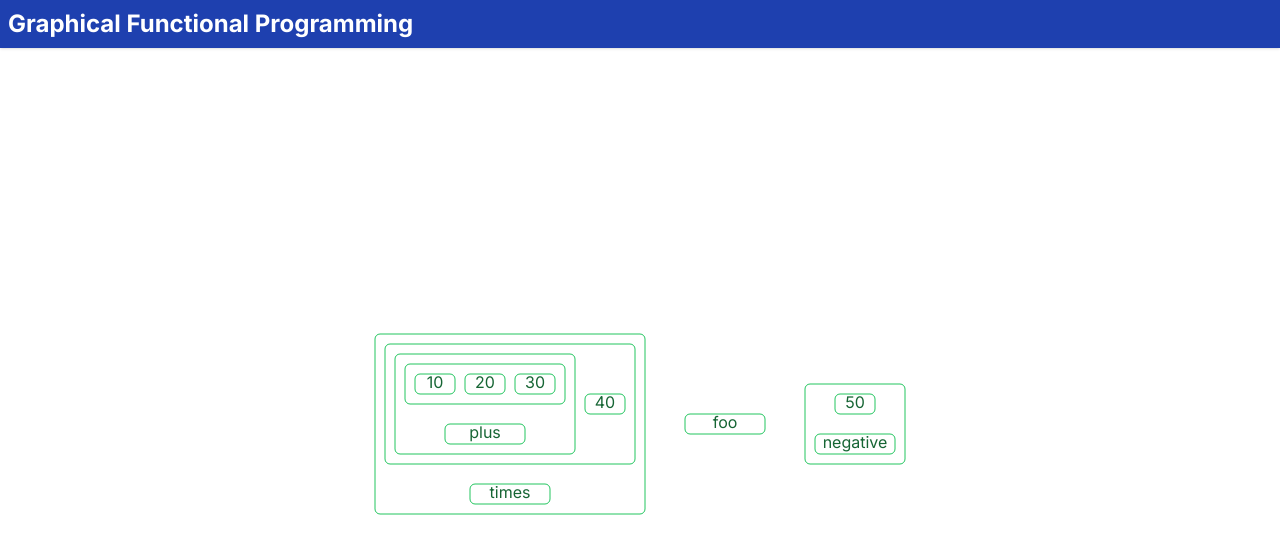
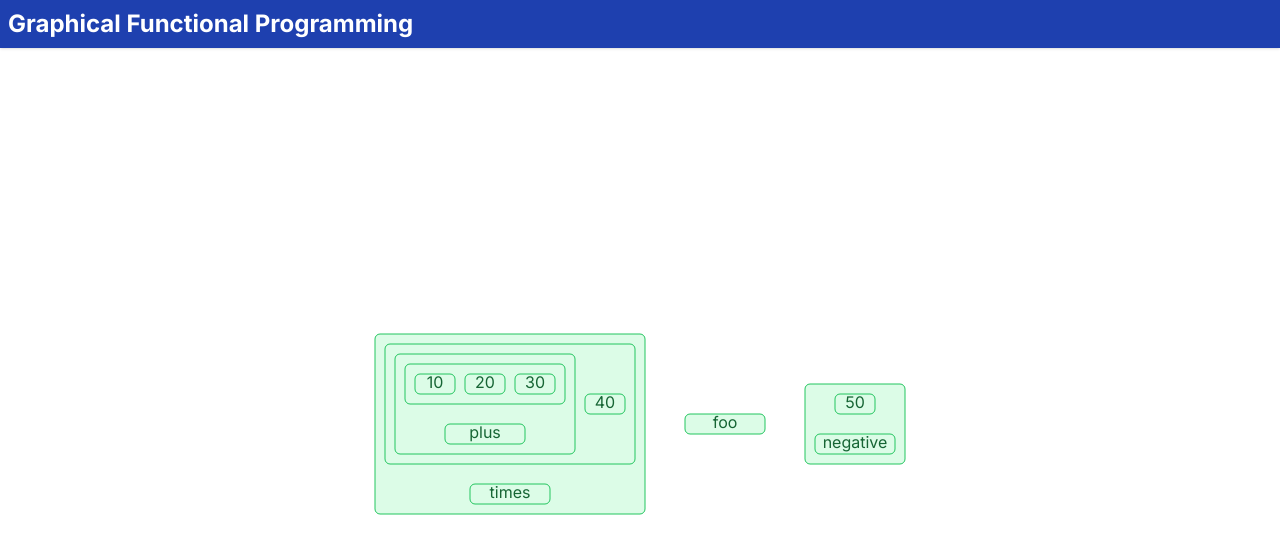
Before and after one commit to anoop901/graphical-functional-programming, a Next.js app: page / in a window 1280 px wide. Shown: the top 554 px of the page. Built offline with nearby package versions, Linux system fonts and the light colour scheme.

Commit message:
fill rectangles, and render them in topological order

```diff
--- a/components/ProgramEditor.tsx
+++ b/components/ProgramEditor.tsx
@@ -1,24 +1,39 @@
 "use client";
 import colors from "tailwindcss/colors";
 import CenteredRect from "./CenteredRect";
-import { useEffect, useMemo, useRef, useState } from "react";
+import { useEffect, useMemo, useState } from "react";
 import ResizingSvg from "./ResizingSvg";
-import { Program, calculateLayout, makeInitialProgram } from "@/model/Program";
+import {
+  Program,
+  calculateLayout,
+  makeInitialProgram,
+  programToDependencyGraph,
+} from "@/model/Program";
+import reverseGraph from "@/logic/graph/reverseGraph";
+import getDescendantsTopologicallySorted from "@/logic/graph/getDescendantsTopologicallySorted";
 
 export default function ProgramEditor() {
-  const center = { x: 0, y: 0 };
-
   const [program, setProgram] = useState<Program>({ blocks: {} });
   useEffect(() => {
     setProgram(makeInitialProgram());
   }, []);
-
   const layout = useMemo(() => calculateLayout(program), [program]);
+  const allBlockIds = Object.keys(program.blocks);
+  const dependencyGraph = programToDependencyGraph(program);
+  const dependentGraph = reverseGraph(dependencyGraph);
+  const rootNodeIds = allBlockIds.filter(
+    (nodeId) => dependentGraph[nodeId].length === 0
+  );
 
   return (
     <ResizingSvg>
-      {Object.entries(layout).map(([blockId, { size, center }]) => {
+      {rootNodeIds
+        .flatMap((rootNodeId) =>
+          getDescendantsTopologicallySorted(dependencyGraph, rootNodeId, true)
+        )
+        .map((blockId) => {
           const block = program.blocks[blockId];
+          const { center, size } = layout[blockId];
           return (
             <g key={blockId}>
               <CenteredRect
@@ -27,7 +42,7 @@ export default function ProgramEditor() {
                 width={size.width}
                 height={size.height}
                 rx={5}
-              fill="none"
+                fill={colors.green[100]}
                 stroke={colors.green[500]}
                 strokeWidth={1}
               />
--- a/logic/graph/getDescendantsTopologicallySorted.ts
+++ b/logic/graph/getDescendantsTopologicallySorted.ts
@@ -1,6 +1,7 @@
 export default function getDescendantsTopologicallySorted(
   graph: { [nodeId: string]: string[] },
-  root: string
+  root: string,
+  reverse = false
 ): string[] {
   const sorted: string[] = [];
   const visited: { [nodeId: string]: boolean } = {};
@@ -8,11 +9,16 @@ export default function getDescendantsTopologicallySorted(
     if (visited[nodeId]) {
       return;
     }
+    if (reverse) {
+      sorted.push(nodeId);
+    }
     visited[nodeId] = true;
     for (const childId of graph[nodeId]) {
       visit(childId);
     }
-    sorted.push(nodeId);
+    if (!reverse) {
+      sorted.push(nodeId);
+    }
   };
   visit(root);
   return sorted;
```
Lines whose indentation alone changed are shown as unchanged.
